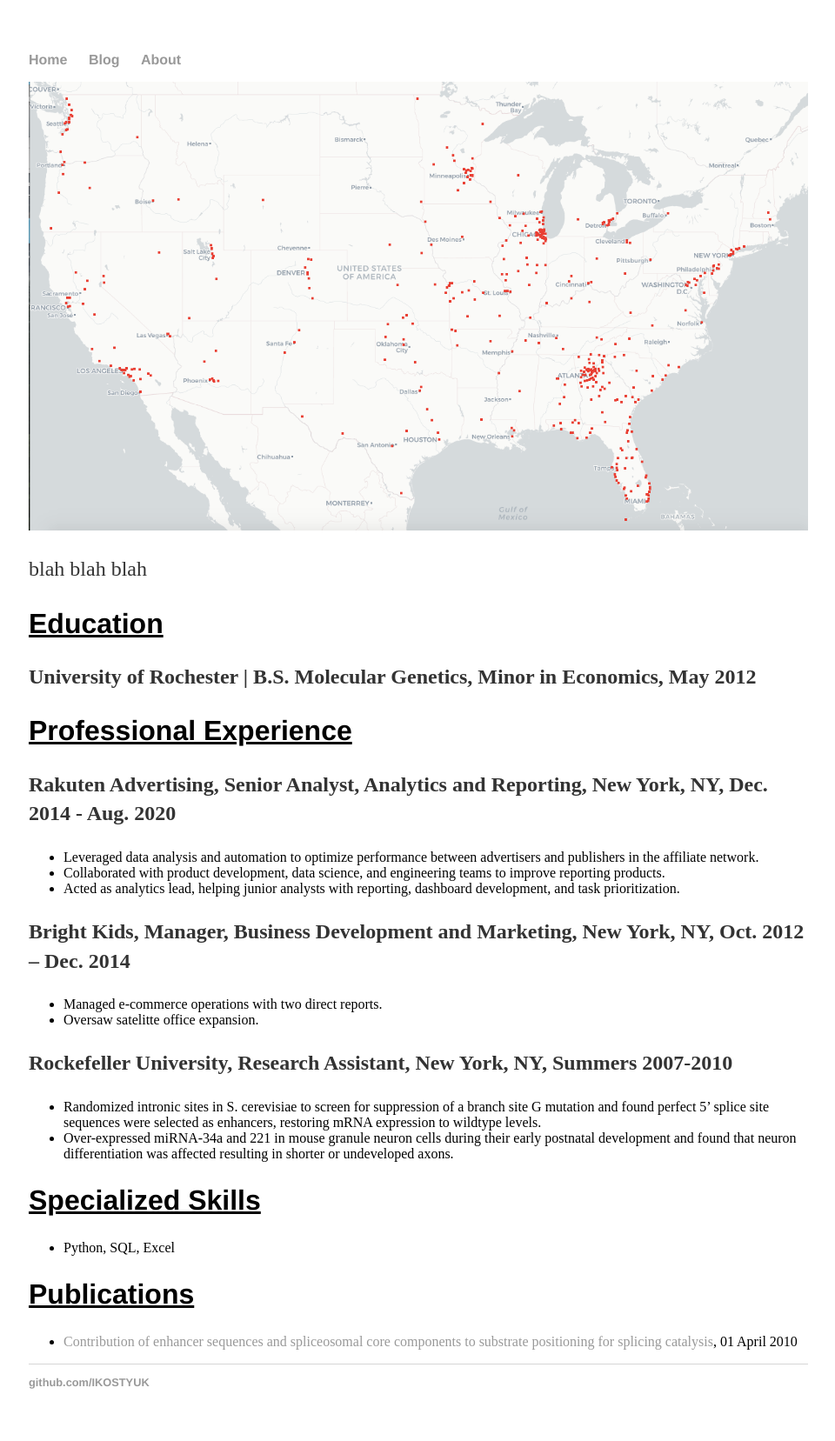
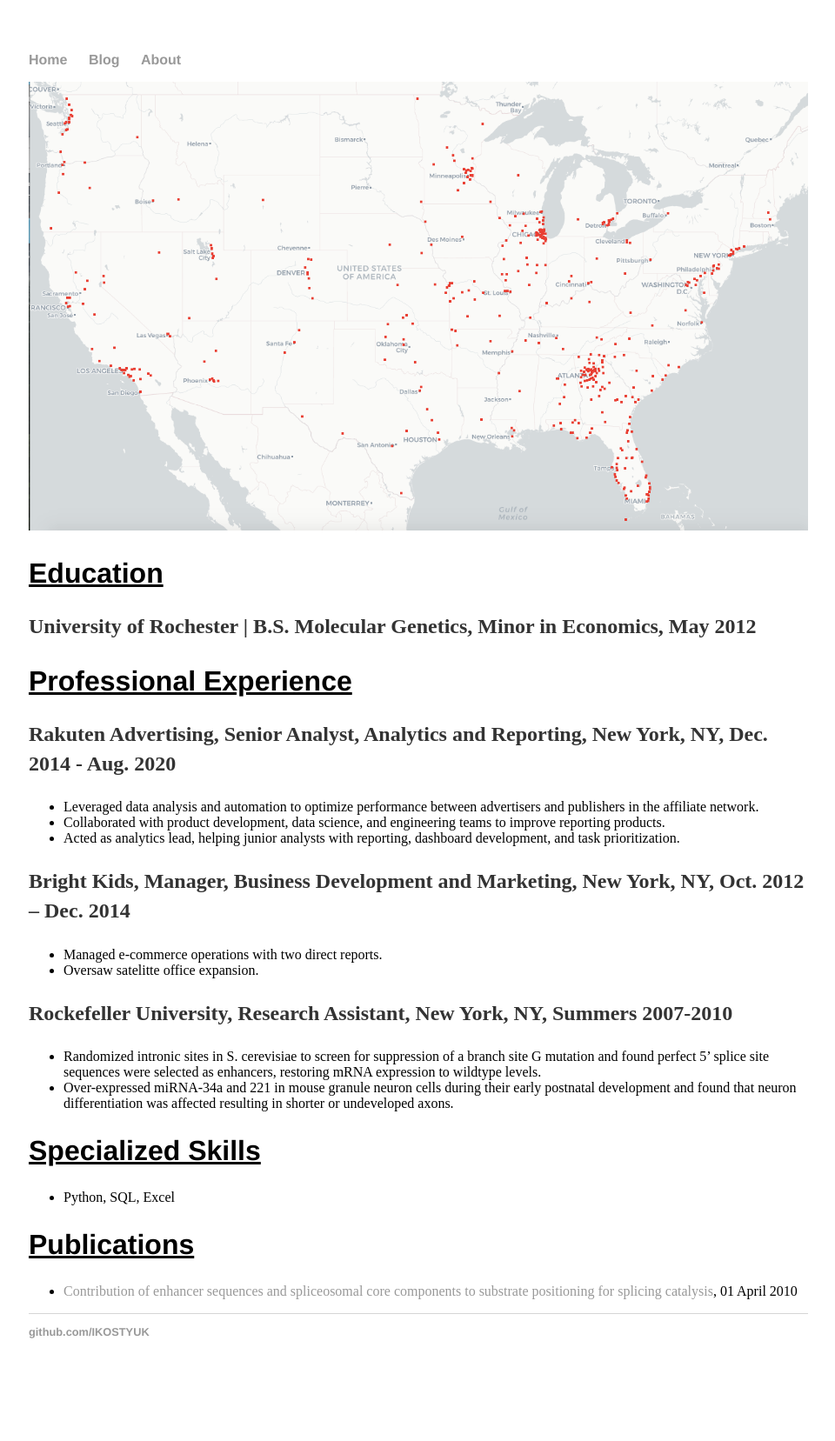
Before and after one commit to IKOSTYUK/ikostyuk.github.io, a Jekyll site: the page built from about/index.html, in a window 1280 px wide. Shown: the whole page at 87% size, without its empty margins (159-1119 px from the left). Built offline with Jekyll 4.4.1, drawn with Linux system fonts in a browser that asks for light colours; after the commit the page ends 1599 px from its top, so only the background shows below that.

Commit message:
Update index.html

```diff
--- a/about/index.html
+++ b/about/index.html
@@ -9,8 +9,6 @@ contact: passive
 ---
 
 				<img src="/img/bank/Bank_Map.png" height="100%" width="100%" class="inline"/>
-
-				<p>blah blah blah</p>
 
 				<h2><u>Education</u></h2>
 
```
